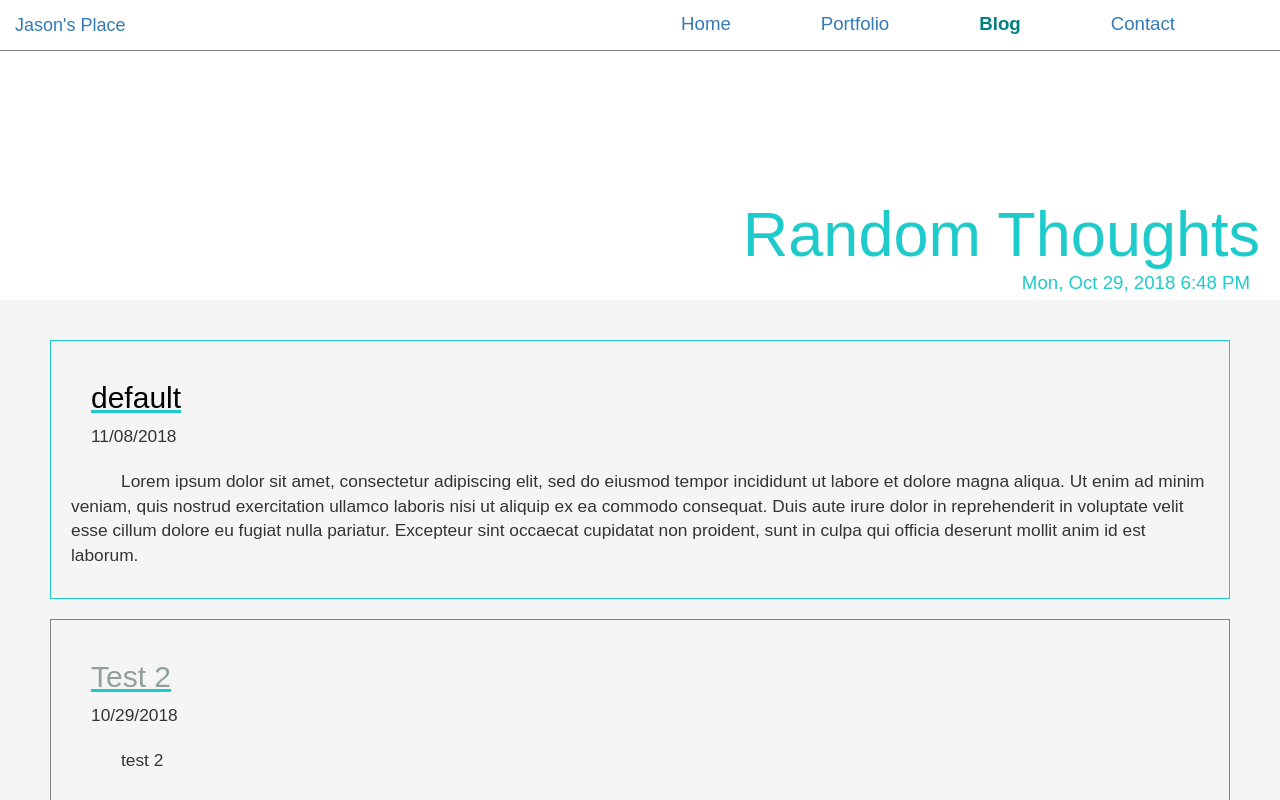
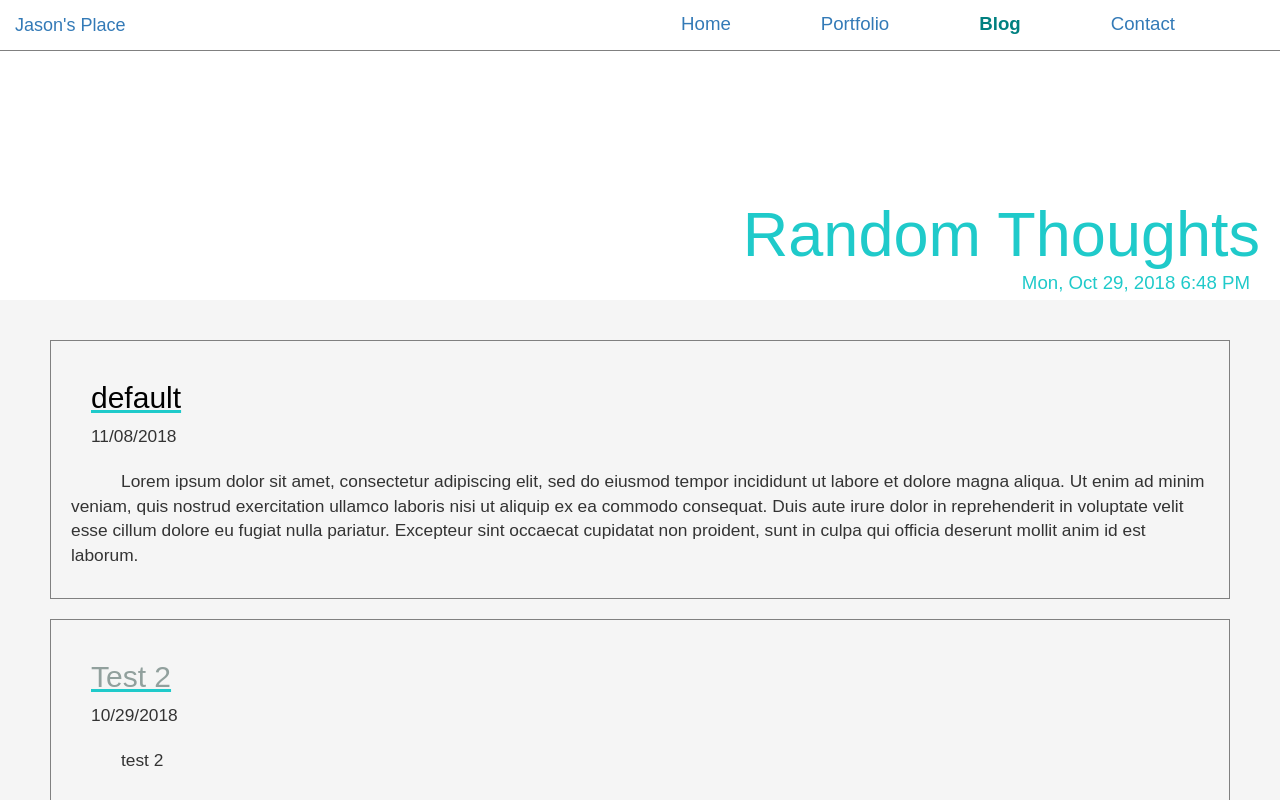
Before and after one commit to jasonfelipe/Portfolio-3.0, a React (Create React App) app in the folder client/: page /blog in a window 1280 px wide. In both pictures the pointer is over the element "default". Shown: the top 800 px of the page. Built offline with nearby package versions, Linux system fonts and the light colour scheme; a web font is replaced by a local one.

Commit message:
fixing blog posts

```diff
--- a/client/src/pages/Blog.js
+++ b/client/src/pages/Blog.js
@@ -49,10 +49,11 @@ class Blog extends Component {
 
     getPost = event => {
         event.preventDefault();
-        // const value = event.target.value
+        const value = event.target.value
         // console.log('Hey you clicked ', event.target);
 
-        console.log(event.target)
+        console.log(value);
+
 
         // const title = document.getElementsById('title-header')
         // console.log(title);
@@ -75,10 +76,10 @@ class Blog extends Component {
                                 return <Row key={index}>
                                     <div
                                         className='blog-box'
-                                        onClick={this.getPost}
                                     >
                                         <div className='blog-header'>
                                             <h2
+                                                onClick={this.getPost}
                                                 className='blog-title'
                                             >
                                             {post.title}
--- a/client/src/pages/blog.css
+++ b/client/src/pages/blog.css
@@ -35,10 +35,6 @@
     display: inline-block;
 }
 
-.blog-box:hover {
-    border-color: rgb(31, 202, 202);
-}
-
-.blog-box:hover h2 {
+.blog-title:hover {
     color: black;
 }
```
